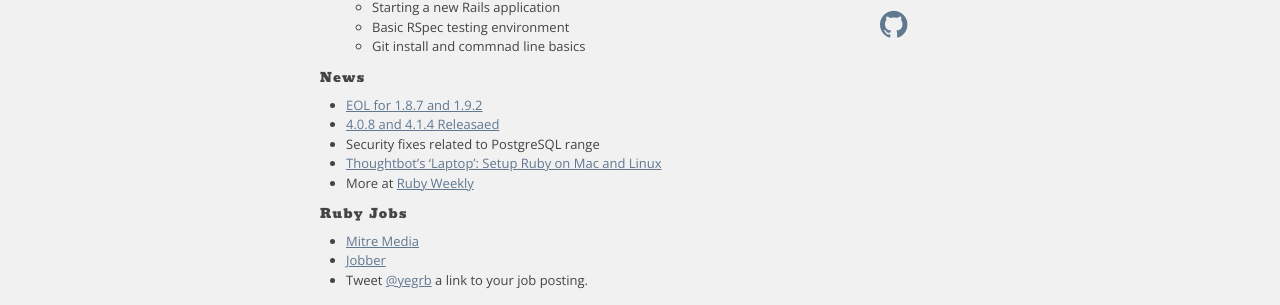
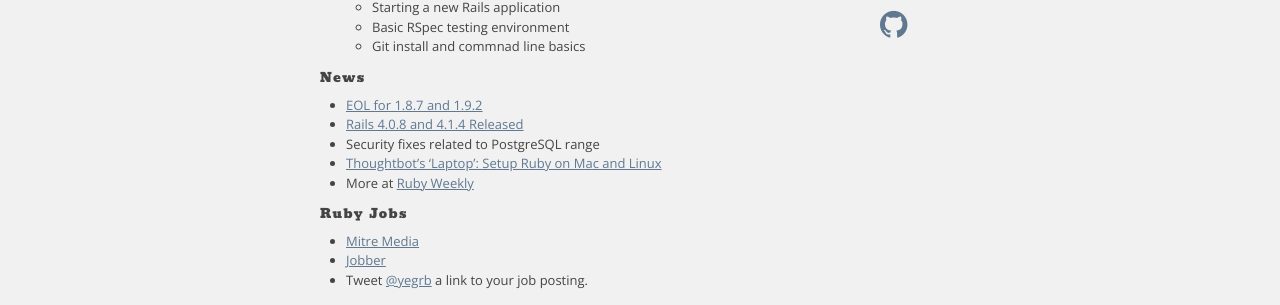
Before and after one commit to yegrb/yegrb.github.io, a Jekyll site: the page built from _posts/2014-07-15-july.markdown, in a window 1280 px wide. Shown: the part 505-810 px from the top of the page. Built offline with Jekyll 4.4.1, drawn with Linux system fonts in a browser that asks for light colours; nearby versions of some CDN libraries; Markdown is read by kramdown in place of the engine named in the settings; comment, search, counter and statistics services are not loaded.

Commit message:
Update 2014-07-15-july.markdown

```diff
--- a/_posts/2014-07-15-july.markdown
+++ b/_posts/2014-07-15-july.markdown
@@ -25,7 +25,7 @@ category: meetups
 ## News
 
  * [EOL for 1.8.7 and 1.9.2](https://www.ruby-lang.org/en/news/2014/07/01/eol-for-1-8-7-and-1-9-2/)
- * [4.0.8 and 4.1.4 Releasaed](http://weblog.rubyonrails.org/2014/7/2/Rails_4_0_8_and_4_1_4_have_been_released/)
+ * [Rails 4.0.8 and 4.1.4 Released](http://weblog.rubyonrails.org/2014/7/2/Rails_4_0_8_and_4_1_4_have_been_released/)
   * Security fixes related to PostgreSQL range
  * [Thoughtbot's 'Laptop': Setup Ruby on Mac and Linux](https://github.com/thoughtbot/laptop/blob/master/README.md)
   * More at [Ruby Weekly](http://rubyweekly.com/issues)
```
